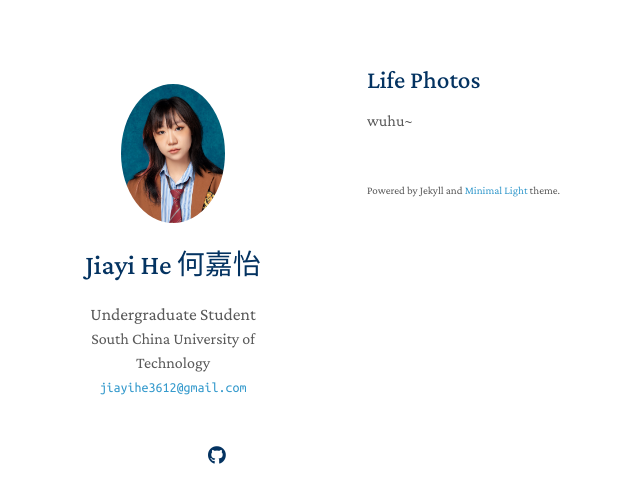
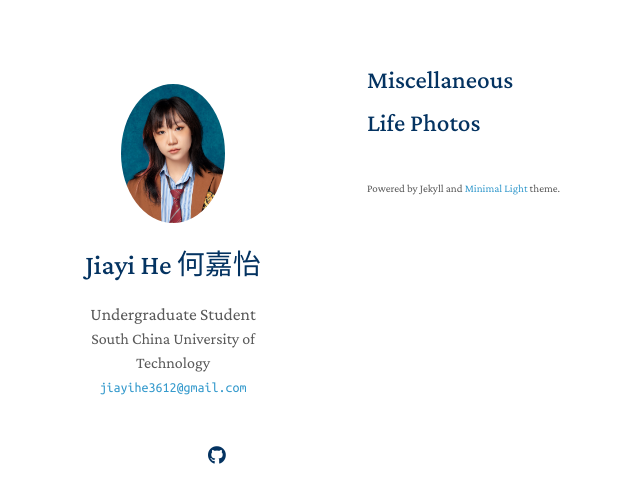
Before and after one commit to ivy3h/ivy3h.github.io, a Jekyll site: the page built from photos.md, in a window 1280 px wide. Shown: the top 503 px of the page, without its empty margins (103-743 px from the left). Built offline with Jekyll 4.4.1, drawn with Linux system fonts in a browser that asks for light colours; nearby versions of some CDN libraries; a style sheet for code colours, icons or effects is not loaded; our own code applies the rules of GitHub Pages for plain Markdown files.

Commit message:
Update photos.md

```diff
--- a/photos.md
+++ b/photos.md
@@ -2,6 +2,8 @@
 layout: homepage
 ---
 
+## Miscellaneous
+
+
+
 ## Life Photos
-
-wuhu~
```
